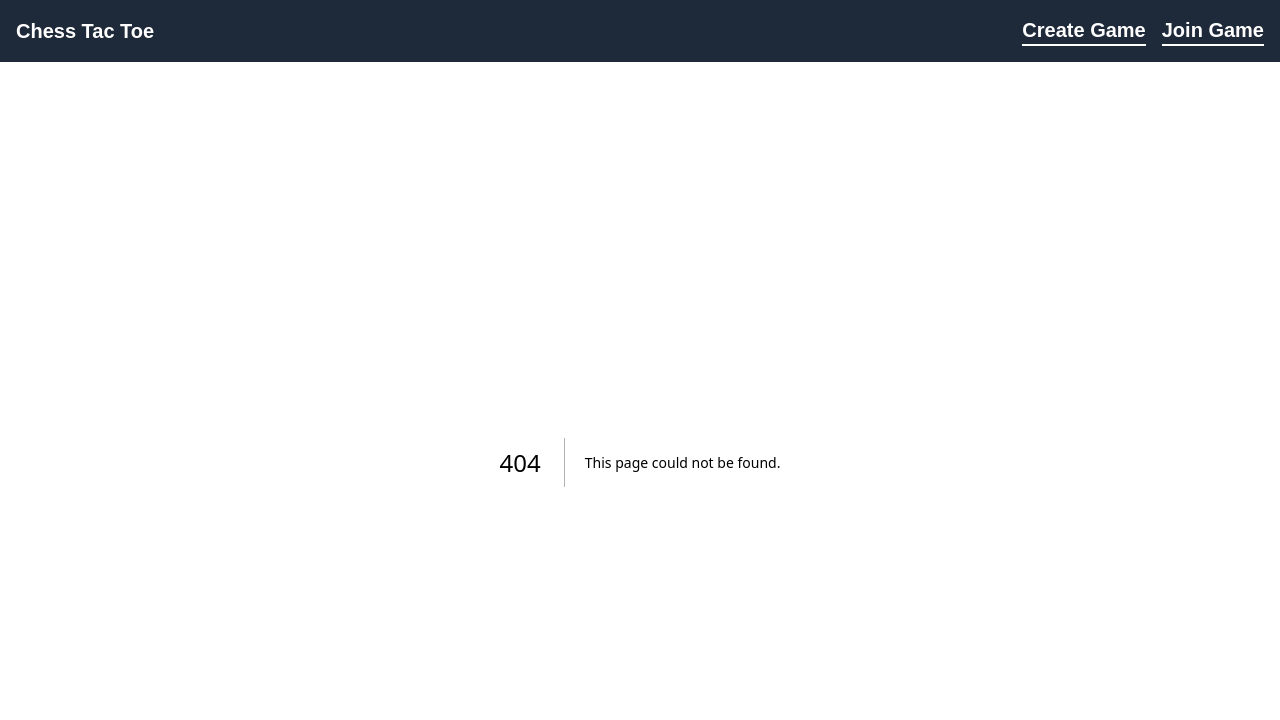
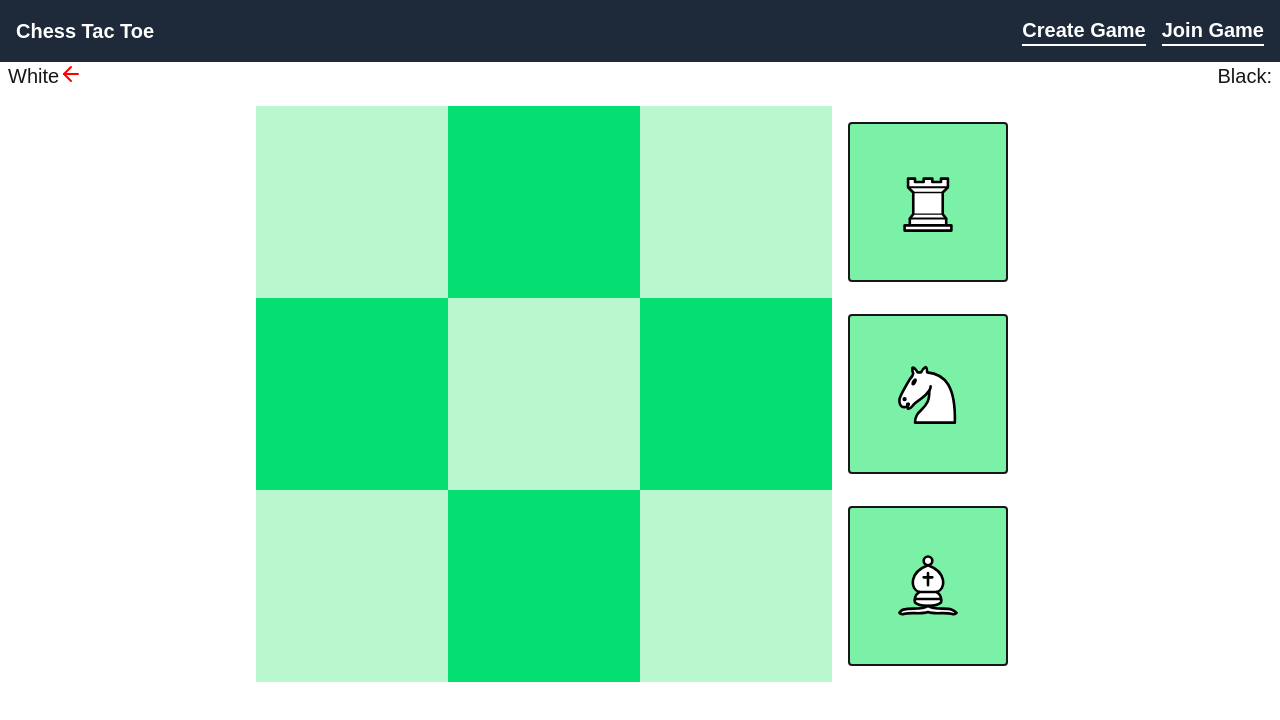
Before and after one commit to DrakeVorndran/tic-tac-chess, a Next.js app: page /sandbox in a window 1280 px wide. Before the commit this address had no page. Shown: the top 720 px of the page. Built offline with nearby package versions, Linux system fonts and the light colour scheme.

Commit message:
added sandbox mode

```diff
--- a/app/lobby/[lobby_id]/AblyConnection.tsx
+++ b/app/lobby/[lobby_id]/AblyConnection.tsx
@@ -4,9 +4,9 @@ import { Room } from "@prisma/client";
 import * as Ably from "ably";
 import { useChannel, useConnectionStateListener } from "ably/react";
 import { use, useEffect, useState } from "react";
-import Board from "./Board";
-import { GameMessageType } from "./messageTypes";
-import { staticPieces } from "./StaticPieces";
+import Board from "../../../components/Board";
+import { GameMessageType } from "../../../components/messageTypes";
+import { staticPieces } from "../../../components/StaticPieces";
 import { ArrowLeft, ArrowRight, Check, Copy } from "lucide-react";
 
 type AblyConnectionProps = {
--- a/app/lobby/[lobby_id]/Game.tsx
+++ b/app/lobby/[lobby_id]/Game.tsx
@@ -1,7 +1,7 @@
 "use client";
 
 import * as Ably from "ably";
-import Board from "./Board";
+import Board from "../../../components/Board";
 import {
   AblyProvider,
   ChannelProvider,
--- a/app/page.tsx
+++ b/app/page.tsx
@@ -21,6 +21,13 @@ export default function Home() {
           >
             Join a friends lobby
           </Link>
+          <p>~ or ~</p>
+          <Link
+            className="bg-blue-500 hover:bg-blue-600 p-1 pl-2 pr-2 border rounded-md"
+            href="/sandbox"
+          >
+            play on one device
+          </Link>
         </div>
       </main>
     </div>
--- /dev/null
+++ b/app/sandbox/SandboxGame.tsx
@@ -0,0 +1,109 @@
+"use client";
+
+import Board from "@/components/Board";
+import { ArrowLeft, ArrowRight } from "lucide-react";
+import { useEffect, useState } from "react";
+import { GameMessageType } from "../../components/messageTypes";
+import { staticPieces } from "@/components/StaticPieces";
+
+const defaultBoardState = ["", "", "", "", "", "", "", "", ""];
+
+export default function SandboxGame() {
+  const [scores, setScores] = useState({ w: 0, b: 0 });
+  const [turn, setTurn] = useState<"w" | "b" | null>("w");
+  const [boardState, setBoardState] = useState([...defaultBoardState]);
+  const [winner, setWinner] = useState<"w" | "b" | null>(null);
+
+  useEffect(() => {
+    const toSearch = [
+      // Horizontal
+      [0, 1, 2],
+      [3, 4, 5],
+      [6, 7, 8],
+      // Vertical
+      [0, 3, 6],
+      [1, 4, 7],
+      [2, 5, 8],
+      // Diagonal
+      [0, 4, 8],
+      [2, 4, 6],
+    ];
+
+    toSearch.forEach((bracket) => {
+      const streaks = bracket.reduce(
+        (r, i) => {
+          const cell = boardState[i];
+          const color = cell.charAt(0);
+          if (color) {
+            return { ...r, [color]: r[color as "w" | "b"] + 1 };
+          }
+          return r;
+        },
+        { b: 0, w: 0 }
+      );
+      if (streaks.w == 3) {
+        setWinner("w");
+      }
+      if (streaks.b == 3) {
+        setWinner("b");
+      }
+    });
+  }, [boardState]);
+
+  async function fireMessage(message: GameMessageType) {
+    if ("playMove" in message) {
+      setBoardState(message.playMove);
+      setTurn(turn == "w" ? "b" : "w");
+    }
+    if ("reset" in message) {
+      setScores((prev) => ({
+        ...prev,
+        [message.reset as "a" | "b"]: prev[message.reset as "w" | "b"] + 1,
+      }));
+      setBoardState([...defaultBoardState]);
+      setWinner(null);
+      setTurn(null);
+    }
+  }
+  async function handleReset() {
+    fireMessage({ reset: winner });
+  }
+
+  return (
+    <div>
+      <div className="flex justify-between mb-4 mr-2 ml-2 text-xl">
+        <h3 className="flex align-middle">
+          White {scores.w > 0 && `(${scores.w})`}
+          {turn == "w" && <ArrowLeft color={"red"} />}
+        </h3>
+        <h3 className="flex align-middle">
+          {turn == "b" && <ArrowRight color={"red"} />} Black:{" "}
+          {scores.b > 0 && `(${scores.b})`}
+        </h3>
+      </div>
+
+      <Board
+        boardState={boardState}
+        setBoardState={setBoardState}
+        fireMessage={fireMessage}
+        pieceList={staticPieces}
+        turn={turn}
+        myColor={turn}
+        enabled={winner == null}
+      />
+      {winner && (
+        <div className="flex flex-col items-center justify-center gap-2">
+          <h2 className="text-2xl">
+            {winner == "w" ? "White" : "Black"} Wins!
+          </h2>
+          <button
+            onClick={handleReset}
+            className="border rounded-md p-1 pl-2 pr-2 bg-blue-500 hover:bg-blue-600 cursor-pointer"
+          >
+            Reset
+          </button>
+        </div>
+      )}
+    </div>
+  );
+}
--- /dev/null
+++ b/app/sandbox/page.tsx
@@ -0,0 +1,12 @@
+import { Suspense } from "react";
+import SandboxGame from "./SandboxGame";
+
+export default function SandboxPage() {
+  return (
+    <div>
+      <Suspense>
+        <SandboxGame />
+      </Suspense>
+    </div>
+  );
+}
```
Also changed, not shown: components/Board.tsx (renamed from app/lobby/[lobby_id]/Board.tsx), components/Piece.tsx (renamed from app/lobby/[lobby_id]/Piece.tsx), components/StaticPieces.ts (renamed from app/lobby/[lobby_id]/StaticPieces.ts), components/messageTypes.ts (renamed from app/lobby/[lobby_id]/messageTypes.ts).
